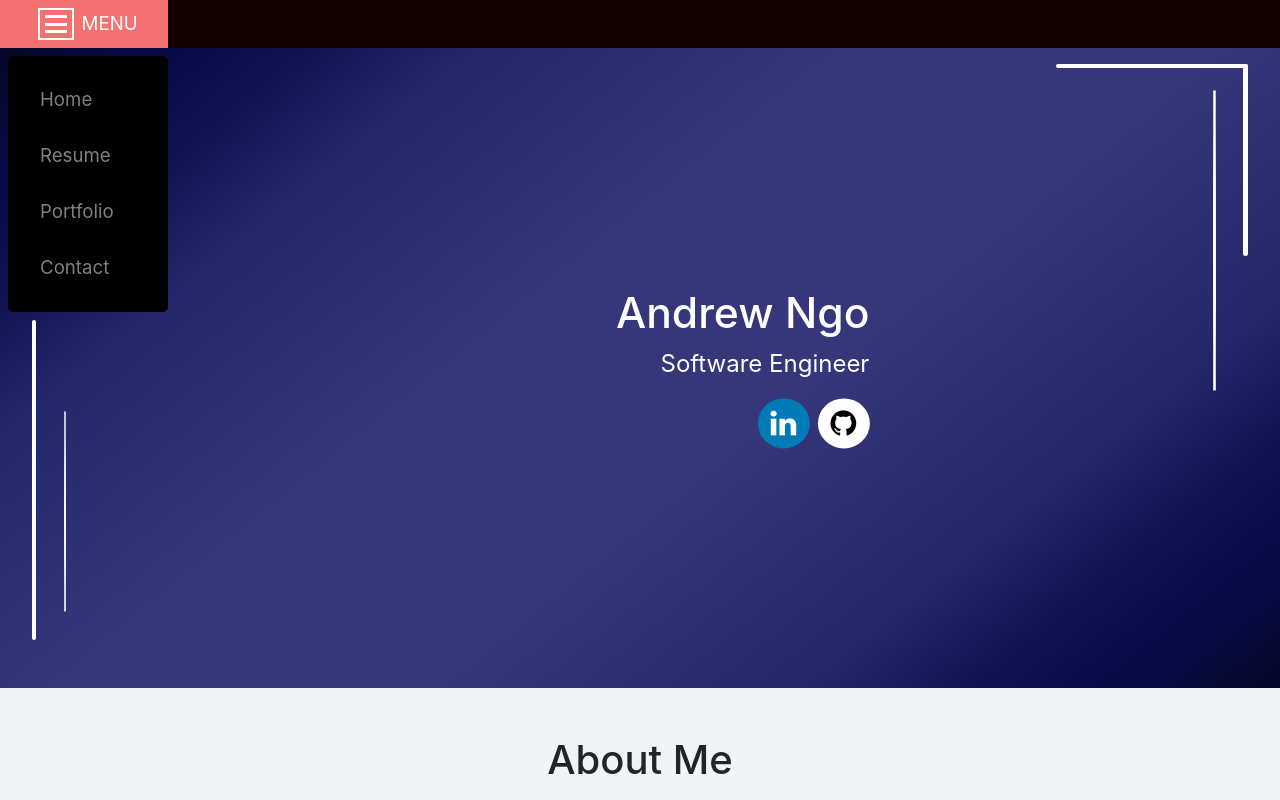
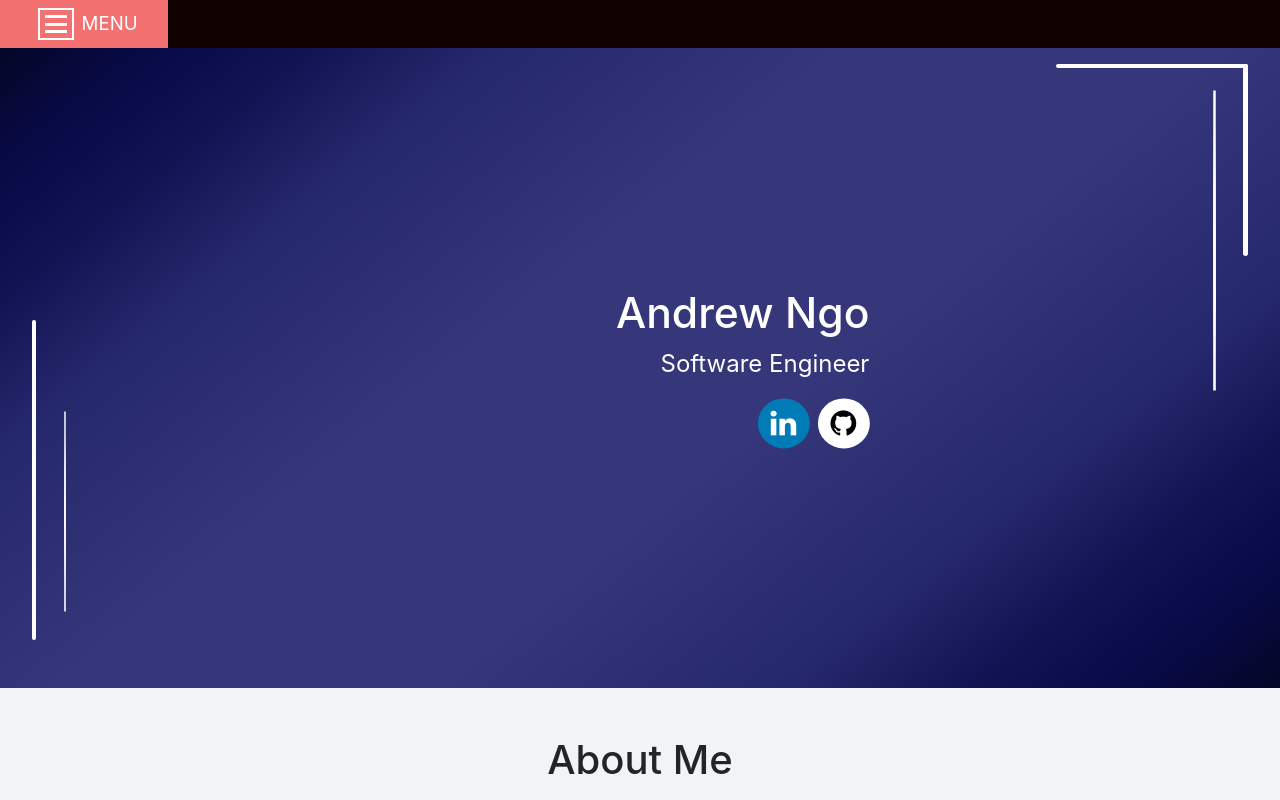
Before and after one commit to anngo14/Portfolio, a React (Create React App) app: page /home in a window 1280 px wide. Shown: the top 800 px of the page. Built offline with nearby package versions, Linux system fonts and the light colour scheme.

Commit message:
changed nav component

```diff
--- a/src/components/Nav.js
+++ b/src/components/Nav.js
@@ -52,6 +52,7 @@ class Nav extends React.Component {
     render(){
         return (
             <div className='nav-container'>
+                <div className='nav-toolbar'>
                     <div className='nav-btn' onClick={this.toggle}>
                         <div className='burger'>
                             <div className='line'></div>
@@ -62,7 +63,8 @@ class Nav extends React.Component {
                             <span id='nav-menu-title'>MENU</span>
                         </div>
                     </div>
-                <div className='nav-menu' slide={this.getAnimationState} onMouseLeave={this.handleMouseLeave} onMouseEnter={this.handleMouseEnter}>
+                </div>
+                <div className='nav-menu' slide={this.getAnimationState()} onMouseLeave={this.handleMouseLeave} onMouseEnter={this.handleMouseEnter}>
                     <Link to='/home' className='nav-link'>Home</Link>
                     <a href={resume} target='_blank' rel="noreferrer" className='nav-link'>Resume</a>
                     <Link to='/portfolio' className='nav-link'>Portfolio</Link>
--- a/src/css/Nav.css
+++ b/src/css/Nav.css
@@ -5,9 +5,10 @@
     top: 0;
     z-index: 1;
     width: 100%;
-    height: 3em;
+    color: white;
+}
+.nav-toolbar{
     background-color: #120101;
-    color: white;
 }
 .nav-btn{
     display: flex;
@@ -50,6 +51,7 @@
     padding: 1em;
     background-color: black;
     border-radius: 5px;
+    transform: translateX(-105%);
 }
 .nav-menu[slide='1']{
     animation: slideIn 0.1s linear 1 forwards;
```
Also changed, not shown: 1 other file (tests, documents, lock files or other folders). Lines whose indentation alone changed are shown as unchanged.
